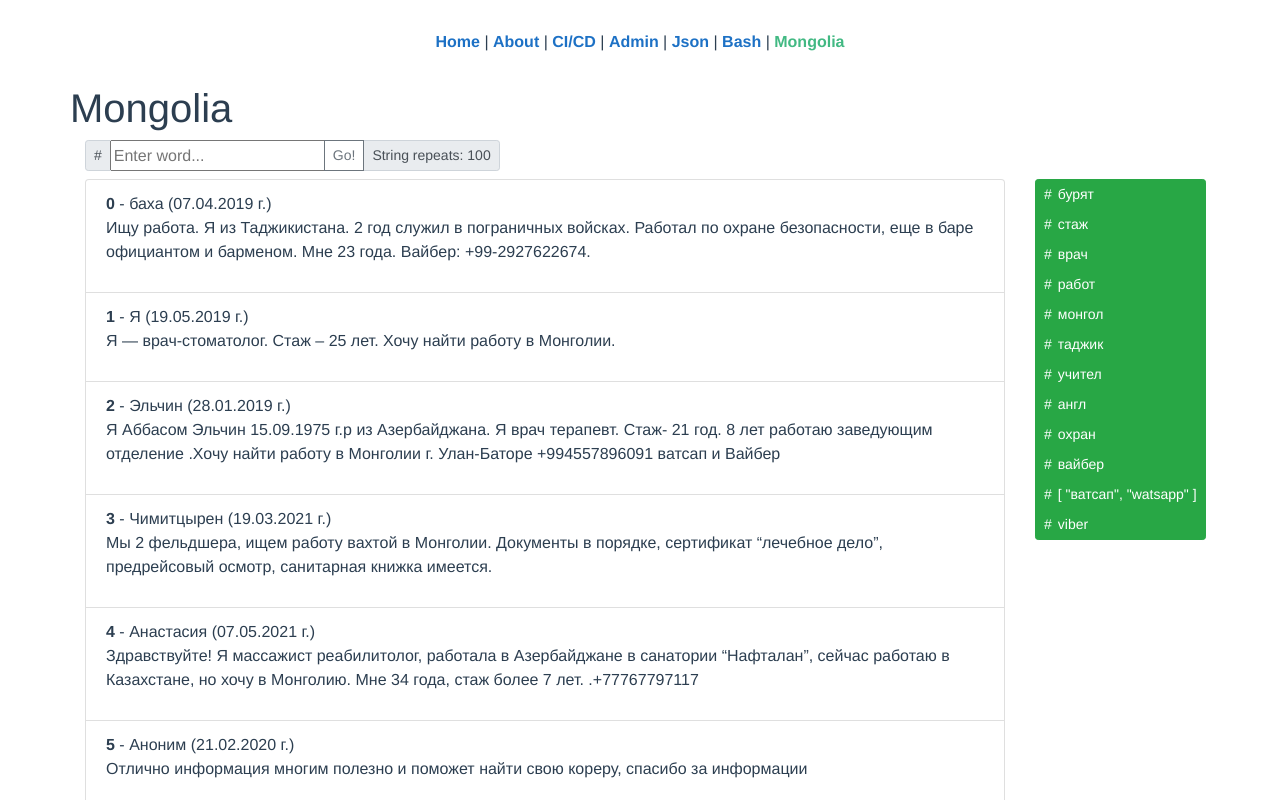
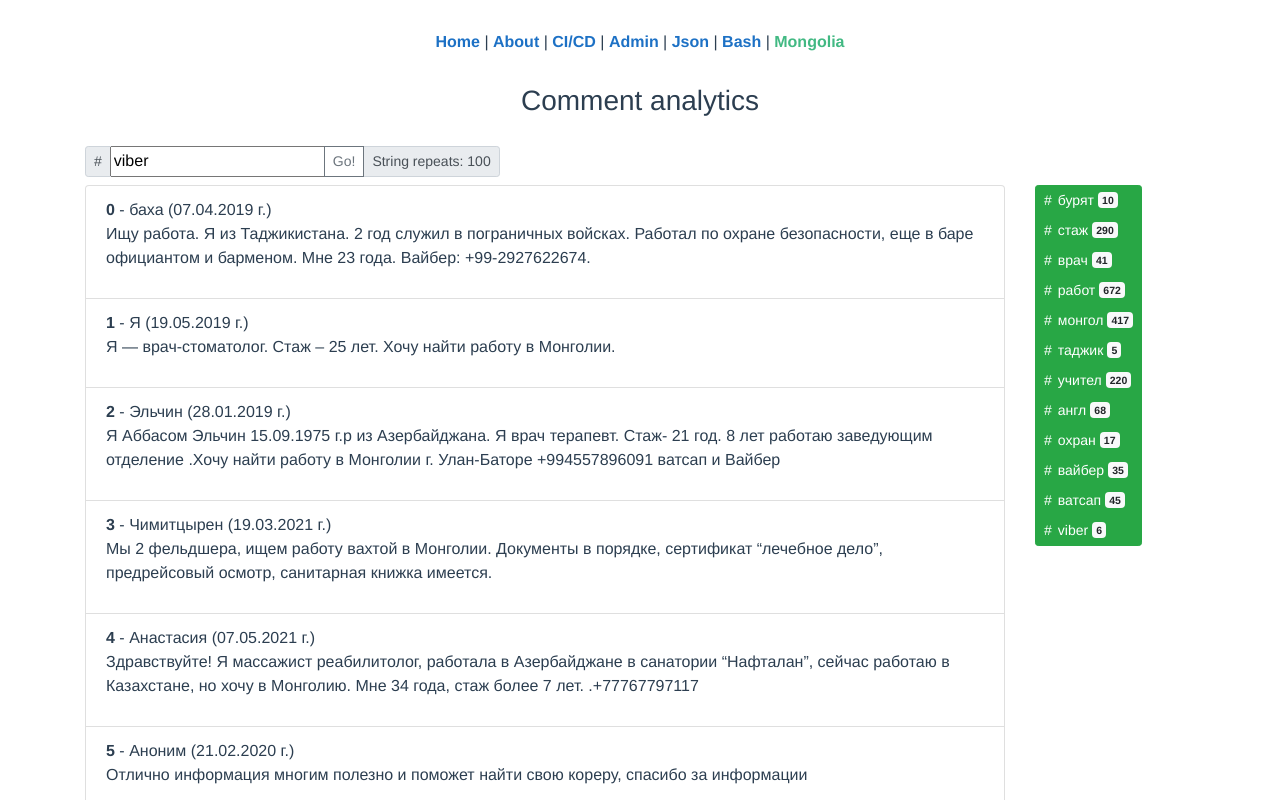
Before and after one commit to snikos/ci-cd, a Vue app: page /mongolia in a window 1280 px wide. Shown: the top 800 px of the page. Built offline with nearby package versions, Linux system fonts and the light colour scheme.

Commit message:
add hash counters

```diff
--- a/src/components/HashTagBlock.vue
+++ b/src/components/HashTagBlock.vue
@@ -1,29 +1,31 @@
 <template>
     <div class="btn-toolbar pb-2">
         <div class="btn-group-vertical btn-group-sm">
-<!--            <button v-for="(hash, index) in arrHash"-->
-<!--                    @click="$emit('searchHash', $event)"-->
-<!--                    :key="hash + index"-->
-<!--                    type="button"-->
-<!--                    class="btn btn-success btn__left"-->
-<!--                    :value="hash"-->
-<!--            >{{hash}}</button>-->
             <button v-for="(hash, index) in arrHash"
                     @click="$emit('searchHash', $event)"
                     :key="hash + index"
                     type="button"
                     class="btn btn-success btn__left"
                     :value="hash"
-            >{{hash}}</button>
+            >
+                {{ $filters.isObject(hash) ? Object.values(hash)[0] : hash }}
+                <span class="badge badge-light">{{ allCounter[index] }}</span>
+                <span class="sr-only">sr</span>
+            </button>
         </div>
     </div>
 </template>
 
 <script>
+
     export default {
         name: "HashTagBlock",
         props: {
             arrHash: {
+                type: Array,
+                required: true,
+            },
+            allCounter: {
                 type: Array,
                 required: true,
             }
--- /dev/null
+++ b/src/directives/VFocus.js
@@ -0,0 +1,6 @@
+export default {
+    mounted(el) {
+        el.focus()
+    },
+    name: 'focus',
+}
--- /dev/null
+++ b/src/directives/VHighlight.js
@@ -0,0 +1,10 @@
+export default {
+    mounted(el, binding) {
+        el.style.backgroundColor = binding.value ? binding.value : 'dodgerblue';
+        el.style.fontStyle = 'italic';
+        el.style.fontSize = '24px';
+        el.style.textIndent = '1em';
+        el.style.padding = '12px';
+    },
+    name: 'highlight',
+}
--- /dev/null
+++ b/src/directives/index.js
@@ -0,0 +1,7 @@
+import VFocus from '@/directives/VFocus'
+import VHighlight from "@/directives/VHighlight";
+
+export default [
+    VFocus,
+    VHighlight
+]
--- /dev/null
+++ b/src/filters/helpers.js
@@ -0,0 +1,13 @@
+export function capitalize(value) {
+    if (!value) return '';
+    if (typeof value !== 'string') {
+        value = value.toString();
+    }
+    return value.charAt(0).toUpperCase() + value.slice(1)
+}
+
+export function isObject(obj) {
+    return obj === Object(obj);
+    //next variable is not working
+    //return (typeof obj === "object" && !Array.isArray(obj) && obj !== null)
+}
--- a/src/main.js
+++ b/src/main.js
@@ -2,11 +2,28 @@ import { createApp } from 'vue'
 import App from './App.vue'
 import router from './router'
 import store from './store'
+import {capitalize, isObject} from '@/filters/helpers'
+import directives from '@/directives'
 //import "bootstrap"
 import "bootstrap/dist/css/bootstrap.min.css"
 import { FontAwesomeIcon } from './plugins/font-awesome'
 
-createApp(App)
+const app = createApp(App);
+
+app.config.globalProperties.$filters = {
+    capitalize(value) {
+        return capitalize(value)
+    },
+    isObject(value) {
+        return isObject(value)
+    }
+}
+
+directives.forEach( dir => {
+    app.directive(dir.name, dir)
+});
+
+app
     .use(store)
     .use(router)
     .component("font-awesome-icon", FontAwesomeIcon)
--- a/src/pages/MongoliaJson.vue
+++ b/src/pages/MongoliaJson.vue
@@ -1,6 +1,6 @@
 <template>
     <div class="row mongolia">
-        <h1>Mongolia</h1>
+        <h3 class="mongolia__title">Comment analytics</h3>
         <div class="col-12">
             <HashInputBlock
                     v-model.trim="searchQuery"
@@ -22,7 +22,9 @@
         <div class="col-12 col-md-2">
             <HashTagBlock
                     @searchHash="searchHashButton"
-                    :arrHash="arrayHashStrings" />
+                    :arrHash="arrayHashStrings"
+                    :allCounter="allCounter"
+            />
         </div>
     </div>
 </template>
@@ -67,10 +69,12 @@
                     'viber'
                 ],
                 stringRepeat: 0,
+                allCounter: [],
             }
         },
         mounted() {
             this.fetchComments();
+            this.searchHashLength();
         },
         methods: {
             async fetchComments() {
@@ -105,14 +109,26 @@
                 if (event.target.value) {
                     this.searchQuery = event.target.value;
                 }
+                if (this.searchQuery.length <= 1) {
+                    console.log('Add text!');
+                    return;
+                }
                 let search = this.searchComments;
-                console.log('search: ', search)
                 this.loading = true;
                 setTimeout( async () => {
                     this.comments = search;
                     this.loading = false;
                 }, 500);
                 //console.log('search with button: ', search);
+            },
+            searchHashLength() {
+                setTimeout( () => {
+                    this.arrayHashStrings.forEach( (word) => {
+                        this.searchQuery = (typeof word === 'object') ? Object.values(word)[0] : word;
+                        let res = this.searchComments;
+                        this.allCounter.push(res.length);
+                    });
+                }, 3000);
             },
         },
         computed: {
@@ -125,10 +141,9 @@
                 return this.loadComments.filter( ({ commentText }) => {
                     let x = this.searchQuery;
                     let word = (x.includes(',')) ? x.split(',') : x;
-                        return x.includes(',') ? word.find( (txt) => {
-                            return commentText.toLowerCase().includes(txt.toLowerCase())
-                        }) : commentText.toLowerCase().includes(word.toLowerCase());
-                    // return commentText.toLowerCase().includes(word.toLowerCase());
+                    return x.includes(',') ? word.find( (txt) => {
+                        return commentText.toLowerCase().includes(txt.toLowerCase())
+                    }) : commentText.toLowerCase().includes(word.toLowerCase());
                 });
             }
         },
@@ -139,6 +154,11 @@
     .mongolia {
         text-align: left;
     }
+    .mongolia__title {
+        text-align: center;
+        padding: 0 0 1em 0;
+        margin: 0 auto;
+    }
     .loading {
         padding: 1em;
         margin: 0 auto;
--- a/src/pages/StartPage.vue
+++ b/src/pages/StartPage.vue
@@ -1,6 +1,6 @@
 <template>
     <div>
-        <h1>Test from this video (CI/CD)</h1>
+        <h1 v-highlight="'rgb(174, 249, 191)'">Test from this video (CI/CD)</h1>
         <CiCd
                 plan="plan,code,build,test,release,deploy,operate"
                 test="test:unit,test:e2e,lint,type:check,i18n:check"
```
